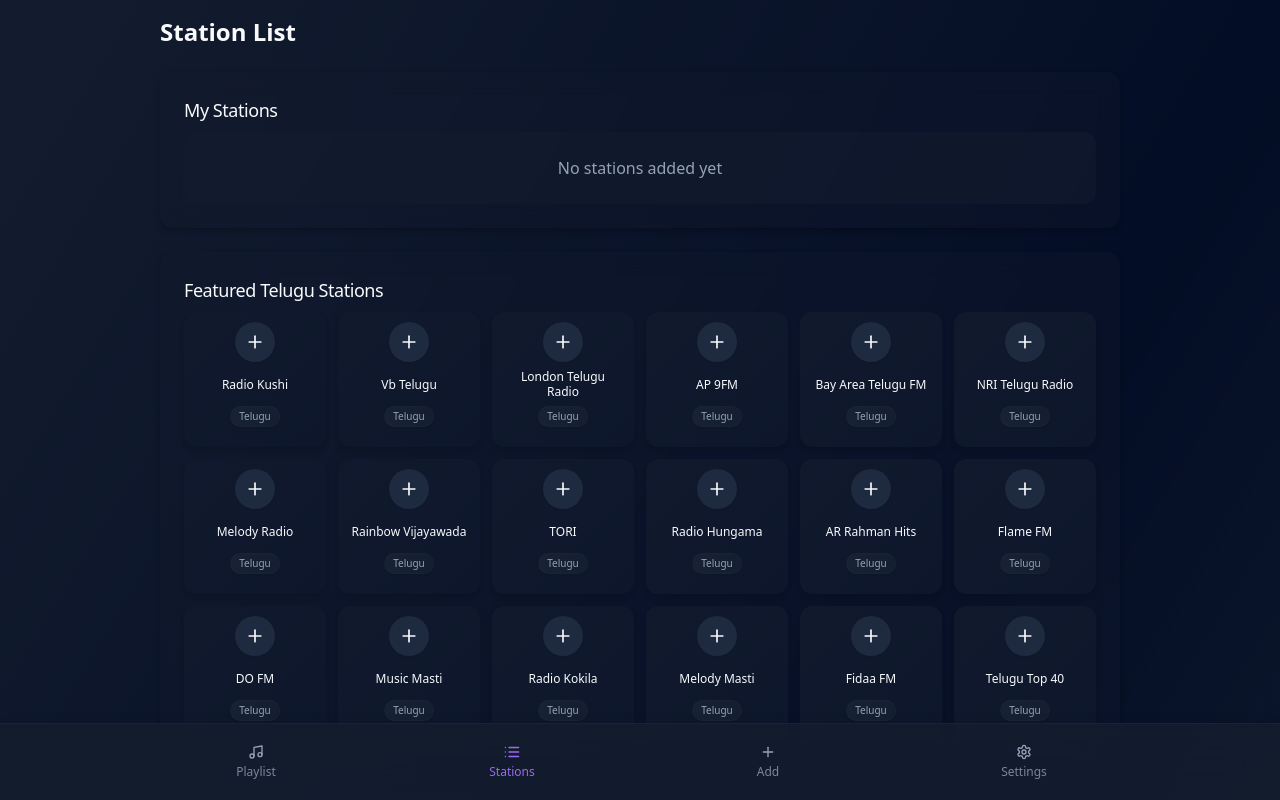
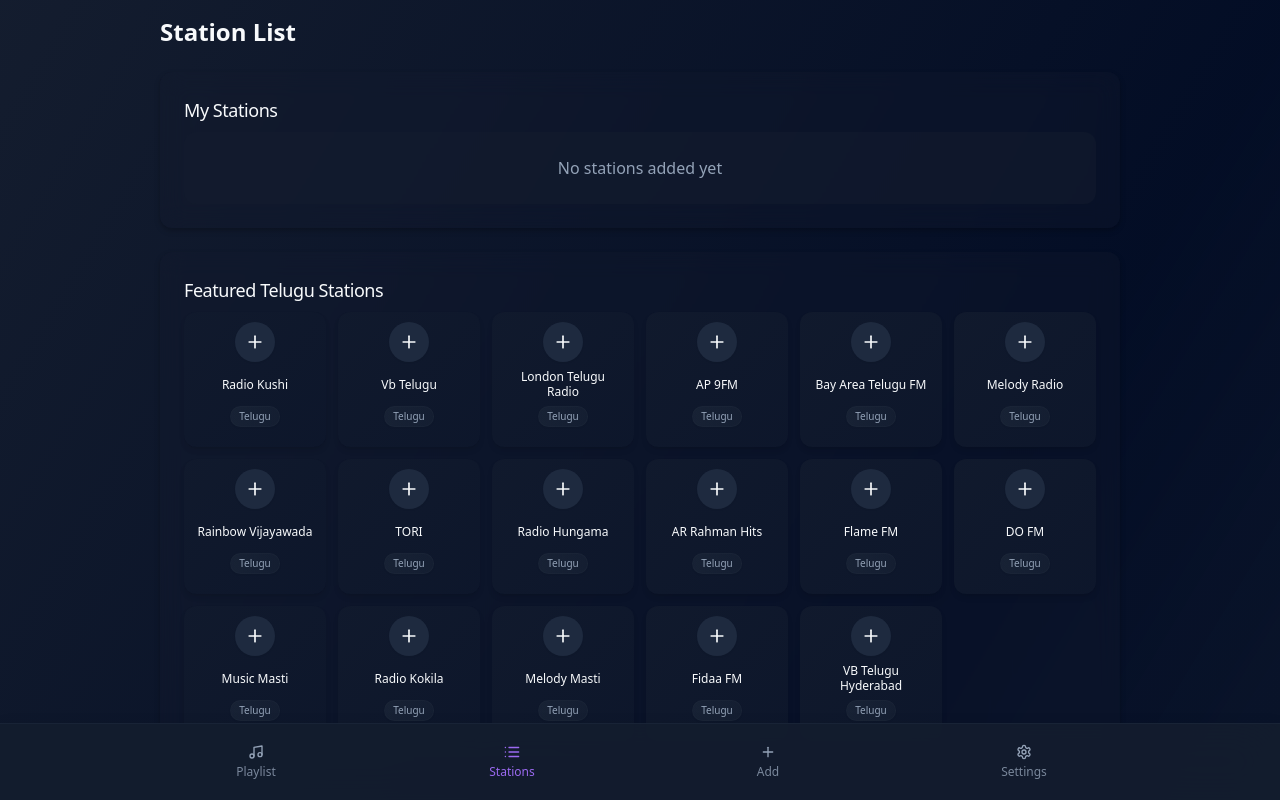
Before and after one commit to bhanuchwodary/uradio-v8, a React (Vite) app: page /station-list in a window 1280 px wide. Built offline with nearby package versions, Linux system fonts and the light colour scheme.

Commit message:
Update featuredStations.ts
updated stations

```diff
--- a/src/data/featuredStations.ts
+++ b/src/data/featuredStations.ts
@@ -71,9 +71,9 @@ export const featuredStations = [
     language: "Telugu"
   },
   {
-    name: "NRI Telugu Radio",
-    url: "https://vobook.ru/http://104.167.4.67:8332/;stream.mp3",
-    language: "Telugu"
+    name: "Radio 4",
+    url: "https://stream.radio.co/s6004eac2f/listen",
+    language: "Hindi"
   },
   {
     name: "Melody Radio",
@@ -186,11 +186,6 @@ export const featuredStations = [
     language: "Telugu"
   },
   {
-    name: "Telugu Top 40",
-    url: "https://stream.zeno.fm/rfrzu1lxw8atv",
-    language: "Telugu"
-  },
-  {
     name: "Bollywood Hits",
     url: "https://stream.zeno.fm/a2gyqzwpwfeuv",
     language: "Hindi"
@@ -199,5 +194,10 @@ export const featuredStations = [
     name: "Mohabbat Radio",
     url: "https://stream.zeno.fm/u7dyh8zsgtzuv",
     language: "Hindi"
+  },
+  {
+    name: "VB Telugu Hyderabad",
+    url: "https://air.pc.cdn.bitgravity.com/air/live/pbaudio034/playlist.m3u8",
+    language: "Telugu"
   }
 ];
```
